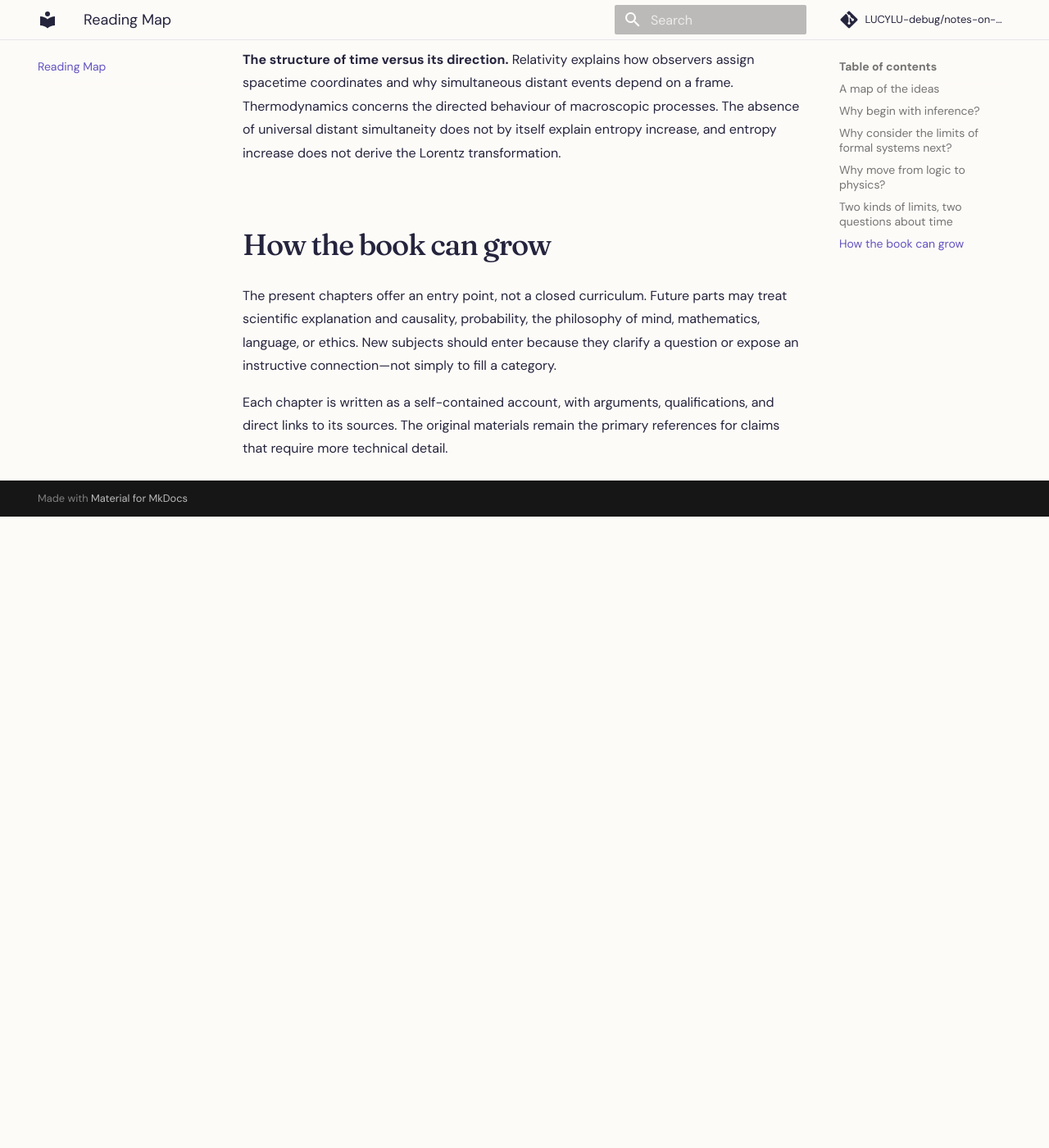
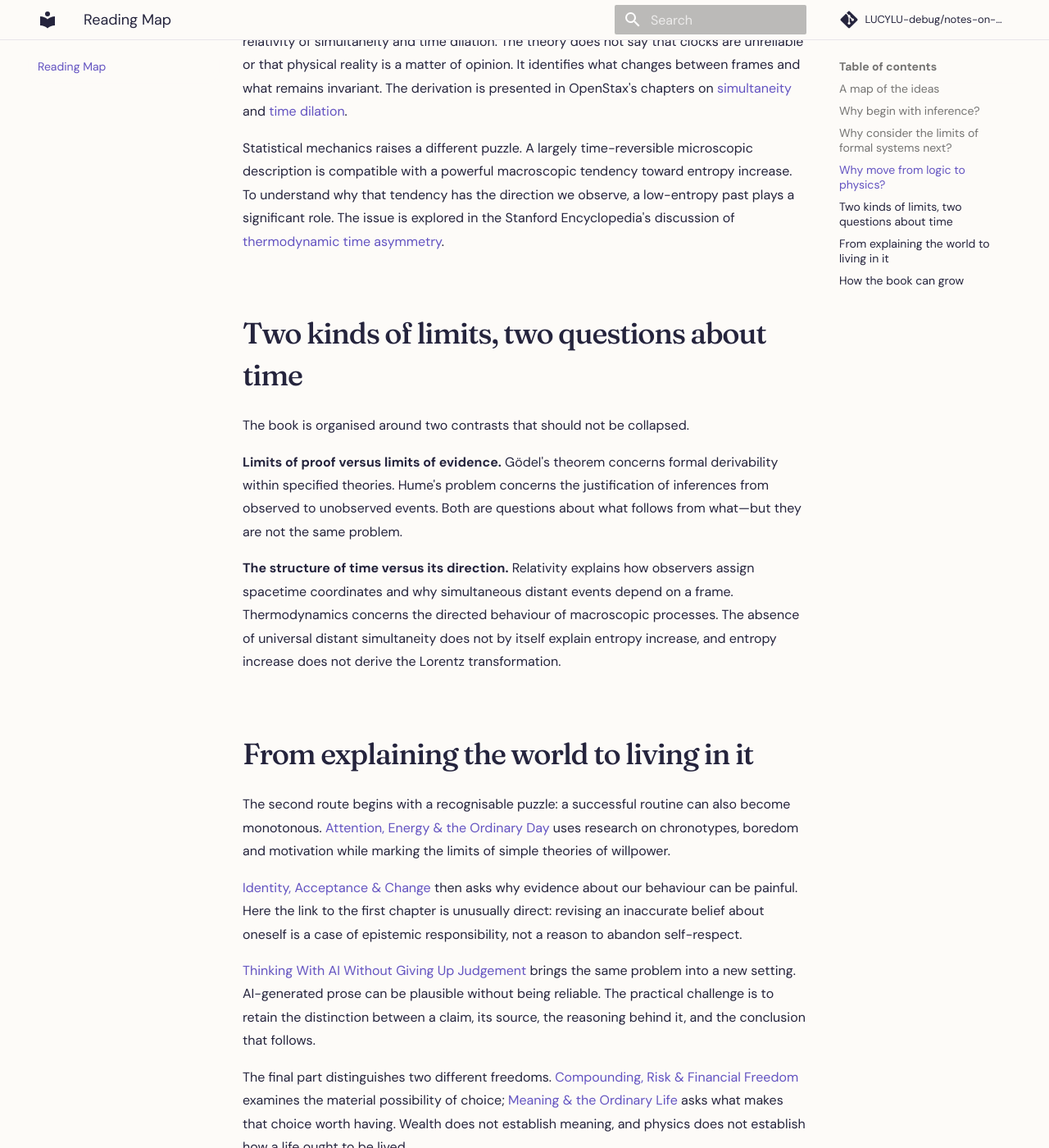
Before and after one commit to LUCYLU-debug/notes-on-reason-and-reality, an MkDocs documentation site: the page built from docs/learning-path.md, in a window 1280 px wide and 1400 px high, scrolled down 2851 px. Shown: the whole window at 82% size. Built offline with MkDocs 1.6.1 and Material for MkDocs 9.7.7, drawn with Linux system fonts in a browser that asks for light colours; comment, search, counter and statistics services are not loaded; before the commit the page ends 3481 px from its top, so only the background shows below that; some of the changed text lies outside the part shown.

Commit message:
Connect new evidence-led essays to book navigation and reading map

```diff
--- a/docs/learning-path.md
+++ b/docs/learning-path.md
@@ -1,8 +1,8 @@
 # Reading the Book
 
-The chapters form a path from the grounds of belief to the limits of formal proof, then to the physical structure and direction of time. They are independent essays, but reading them in sequence reveals a set of distinctions that recur across philosophy, mathematics, and physics.
+The chapters begin with the grounds of belief, the limits of formal proof, and the physical structure of time. They then ask what those habits of careful thought contribute to everyday energy, identity, technology, financial choices and the meaning of a life. Each essay stands alone, but the sequence connects claims about **what is** with questions about **how to live**—without confusing the two.
 
-<div class="chapter-info"><span>Four chapters</span><span>Three parts</span><span>One connected argument</span></div>
+<div class="chapter-info"><span>Nine chapters</span><span>Six parts</span><span>Two connected questions: what is true, and what matters?</span></div>
 
 ## A map of the ideas
 
@@ -12,6 +12,11 @@ The chapters form a path from the grounds of belief to the limits of formal proo
 | II · Limits of Formal Thought | [Paradoxes & Incompleteness](part-ii-limits-of-formal-thought/paradoxes-and-formal-limits.md) | What can a formal system establish? | Its conclusions depend on its axioms and rules; sufficiently expressive and effectively axiomatised consistent arithmetic theories are incomplete. |
 | III · Physical Reality | [Relativity & the Structure of Time](part-iii-physical-reality/relativity-and-time.md) | Is simultaneity universal? | No: distant simultaneity depends on the inertial frame, although spacetime intervals and causal constraints remain invariant. |
 | III · Physical Reality | [Entropy & the Arrow of Time](part-iii-physical-reality/entropy-and-the-arrow-of-time.md) | Why do macroscopic processes have a direction? | Statistical multiplicity explains the overwhelming tendency toward equilibrium, while a low-entropy past is crucial to explaining the observed temporal orientation. |
+| IV · Mind & Agency | [Attention, Energy & the Ordinary Day](part-iv-mind-and-agency/attention-energy-and-the-ordinary-day.md) | Why can a good routine feel exhausting? | Alertness and motivation vary with biology, engagement and context; willpower is not simply a daily battery. |
+| IV · Mind & Agency | [Identity, Acceptance & Change](part-iv-mind-and-agency/identity-acceptance-and-change.md) | How can a person be honest without becoming their harshest judge? | A self-description can be corrected while values and self-respect remain intact; not every possible improvement is worth pursuing. |
+| V · Intelligence & Judgement | [Thinking With AI Without Giving Up Judgement](part-v-intelligence-and-judgement/ai-and-independent-thought.md) | How can AI help without taking over thought? | Delegate appropriate tasks while retaining epistemic responsibility: frame, verify and evaluate claims. |
+| VI · Freedom & Meaning | [Compounding, Risk & Financial Freedom](part-vi-freedom-and-meaning/compounding-risk-and-financial-freedom.md) | What does compounding have to do with independence? | Reinvestment can help build future options, but risk, fees, inflation and present well-being constrain the arithmetic. |
+| VI · Freedom & Meaning | [Meaning & the Ordinary Life](part-vi-freedom-and-meaning/meaning-and-the-ordinary-life.md) | How does a large purpose enter a small day? | A life's direction and the worth of ordinary experiences are related but distinct; meaning is not reducible to visible achievement. |
 
 ## Why begin with inference?
 
@@ -41,8 +46,18 @@ The book is organised around two contrasts that should not be collapsed.
 
 **The structure of time versus its direction.** Relativity explains how observers assign spacetime coordinates and why simultaneous distant events depend on a frame. Thermodynamics concerns the directed behaviour of macroscopic processes. The absence of universal distant simultaneity does not by itself explain entropy increase, and entropy increase does not derive the Lorentz transformation.
 
+## From explaining the world to living in it
+
+The second route begins with a recognisable puzzle: a successful routine can also become monotonous. [Attention, Energy & the Ordinary Day](part-iv-mind-and-agency/attention-energy-and-the-ordinary-day.md) uses research on chronotypes, boredom and motivation while marking the limits of simple theories of willpower.
+
+[Identity, Acceptance & Change](part-iv-mind-and-agency/identity-acceptance-and-change.md) then asks why evidence about our behaviour can be painful. Here the link to the first chapter is unusually direct: revising an inaccurate belief about oneself is a case of epistemic responsibility, not a reason to abandon self-respect.
+
+[Thinking With AI Without Giving Up Judgement](part-v-intelligence-and-judgement/ai-and-independent-thought.md) brings the same problem into a new setting. AI-generated prose can be plausible without being reliable. The practical challenge is to retain the distinction between a claim, its source, the reasoning behind it, and the conclusion that follows.
+
+The final part distinguishes two different freedoms. [Compounding, Risk & Financial Freedom](part-vi-freedom-and-meaning/compounding-risk-and-financial-freedom.md) examines the material possibility of choice; [Meaning & the Ordinary Life](part-vi-freedom-and-meaning/meaning-and-the-ordinary-life.md) asks what makes that choice worth having. Wealth does not establish meaning, and physics does not establish how a life ought to be lived.
+
 ## How the book can grow
 
-The present chapters offer an entry point, not a closed curriculum. Future parts may treat scientific explanation and causality, probability, the philosophy of mind, mathematics, language, or ethics. New subjects should enter because they clarify a question or expose an instructive connection—not simply to fill a category.
+The present chapters offer an entry point, not a closed curriculum. Future parts may deepen scientific explanation and causality, probability, the philosophy of mind, mathematics, language, or ethics. New subjects should enter because they clarify a question or expose an instructive connection—not simply to fill a category.
 
 Each chapter is written as a self-contained account, with arguments, qualifications, and direct links to its sources. The original materials remain the primary references for claims that require more technical detail.
```
